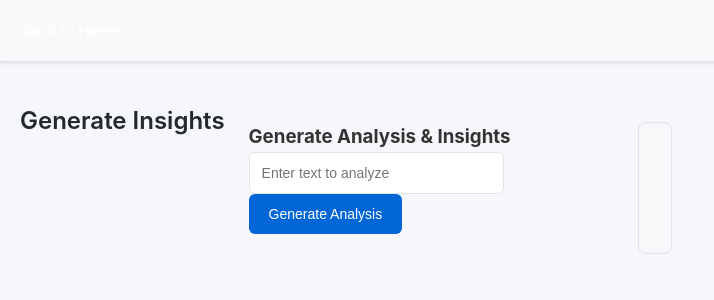
After one commit to pauldevelopai/mediamap3, a Flask app: page /generate-insights in a window 1280 px wide. The commit adds this page. Shown: the top 300 px of the page, without its empty margins (0-714 px from the left). Run offline with Flask 3, Linux system fonts and the light colour scheme; a user stored in the database is signed in.

Commit message:
notbroken

```diff
--- a/app.py
+++ b/app.py
@@ -741,6 +741,11 @@ def get_locations():
 def recommended_ai_tools():
     return render_template('recommended_ai_tools.html')
 
+@app.route('/generate-insights')
+@login_required
+def generate_insights():
+    return render_template('generate_insights.html')
+
 # Create database tables
 with app.app_context():
     db.create_all()
--- /dev/null
+++ b/templates/generate_insights.html
@@ -0,0 +1,38 @@
+<!DOCTYPE html>
+<html>
+<head>
+    <title>Generate Insights</title>
+    <link rel="stylesheet" href="{{ url_for('static', filename='style.css') }}">
+</head>
+<body>
+    <div class="nav-bar">
+        <a href="/" class="nav-link">Back to Home</a>
+    </div>
+
+    <div class="main-container">
+        <h1>Generate Insights</h1>
+
+        <!-- Analysis Input Section -->
+        <div class="input-section">
+            <h3>Generate Analysis & Insights</h3>
+            <input type="text" id="analysis-input" placeholder="Enter text to analyze">
+            <button onclick="generateAnalysis()">Generate Analysis</button>
+        </div>
+
+        <div id="results" class="results-section">
+            <!-- Analysis results will appear here -->
+        </div>
+    </div>
+
+    <script>
+        // Add your JavaScript functions here
+        function addFact() {
+            // Implementation for adding a fact
+        }
+
+        function generateAnalysis() {
+            // Implementation for generating analysis
+        }
+    </script>
+</body>
+</html>
```
Also changed, not shown: templates/index.html (+2 -21 lines), instance/media_analysis.db.
